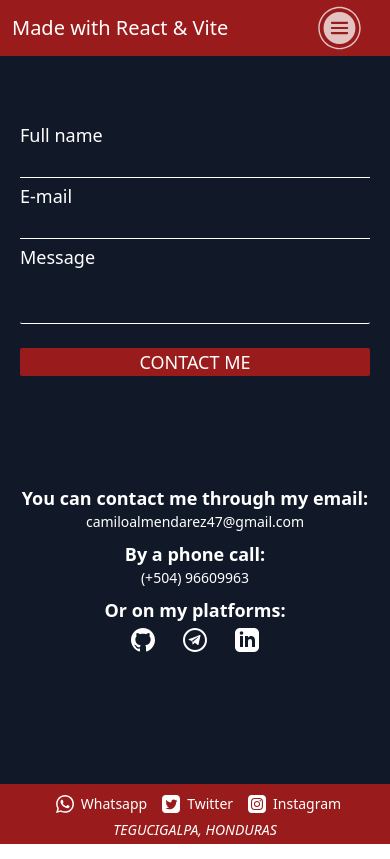
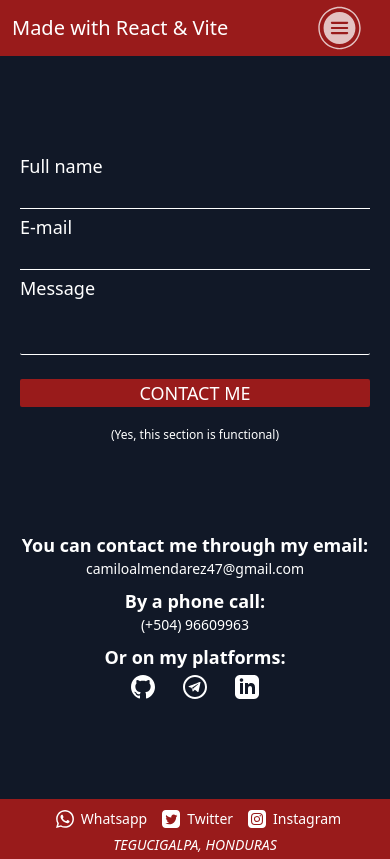
Before and after one commit to Rublox99/portafolio-ruben-almendares, a React (Vite) app: page /contactMe in a window 390 px wide. Built offline with nearby package versions, Linux system fonts and the light colour scheme.

Commit message:
Corregidos detalles de responsividad y agregada la funcionalidad de EmailJS

```diff
--- a/src/pages/ContactMe.jsx
+++ b/src/pages/ContactMe.jsx
@@ -1,7 +1,9 @@
-import React from 'react'
+import React, { useRef } from 'react'
 import Header from '../components/Header'
 import Footer from '../components/Footer'
+import Error from '../components/Error'
 import { useState } from 'react'
+import emailjs from 'emailjs-com'
 
 function classNames(...classes) {
   return classes.filter(Boolean).join(' ')
@@ -11,27 +13,50 @@ const ContactMe = () => {
   const [name, setName] = useState("");
   const [email, setEmail] = useState("");
   const [msg, setMsg] = useState("");
+  const [error, setError]= useState(false);
+
+  function sendEmail (e) {
+    e.preventDefault();
+
+    if ([name, email, msg].includes("")){
+      setError(true)
+    }else{
+      setError(false)
+      setName("")
+      setEmail("")
+      setMsg("")
+
+      emailjs.sendForm('gmail', 'template_kdfz47o', e.target, 'YoE5iUlXq8A5FL5kb')
+      .then((result) => {
+          console.log(result.text);
+      }, (error) => {
+          console.log(error.text);
+      });
+    }
+  }
 
   return (
-    <div className='bg-gray-900 flex flex-col h-screen phone:h-screen'>
+    <div className='bg-gray-900 flex flex-col h-screen phone:h-screen rotatedPhone:h-full'>
       <Header />
-      <section className='text-white text-lg flex phone:flex-col justify-center m-auto h-full w-full'>
+      <form onSubmit={sendEmail} className='text-white text-lg flex phone:flex-col tablet:pt-16 rotatedPhone:pt-0 justify-center m-auto h-full w-full'>
         {/*FORMULARIO DE CONTACTO*/}
         <div className='flex flex-col w-1/4 phone:w-full py-28 phone:mt-20 phone:py-2 phone:px-5 mx-5 phone:mx-0'>
           <label>Full name</label>
-          <input type="text" id='nombreCompleto' className={classNames('my-1 px-1 text-base bg-transparent border-b border-white transition-all',
+          <input type="text" name="name" id='nombreCompleto' className={classNames('my-1 px-1 text-base bg-transparent border-b border-white transition-all',
             'hover:bg-white hover:rounded-sm hover:border-black hover:text-black')}
             value={name} onChange={e => setName(e.target.value)} />
           <label>E-mail</label>
-          <input type="email" id='correoElectronico' className={classNames('my-1 px-1 text-base bg-transparent border-b border-white transition-all',
+          <input type="email" name="email" id='correoElectronico' className={classNames('my-1 px-1 text-base bg-transparent border-b border-white transition-all',
             'hover:bg-white hover:rounded-sm hover:border-black hover:text-black')}
             value={email} onChange={e => setEmail(e.target.value)} />
           <label>Message</label>
-          <textarea type="text" id='mensaje' className={classNames('my-1 px-1 h-4/6 text-start resize-none text-base bg-transparent border-b rounded-sm border-white transition-all',
+          <textarea name="message" type="text" id='mensaje' className={classNames('my-1 px-1 h-4/6 longHeight:h-3/6 rotatedPhone:py-5 text-start resize-none text-base bg-transparent border-b rounded-sm border-white transition-all',
             'hover:bg-white hover:rounded-sm hover:border-black hover:text-black')}
             value={msg} onChange={e => setMsg(e.target.value)} />
 
           <button type='submit' className='bg-red-800 rounded-sm my-5 uppercase active:scale-95 hover:bg-red-500 transition-all'>Contact me</button>
+          {error && (<Error mensaje="All the fields are required"/>)}
+          <span className='text-center text-xs'>(Yes, this section is functional)</span>
         </div>
 
         {/*MEDIOS DE CONTACTO*/}
@@ -49,7 +74,7 @@ const ContactMe = () => {
             <li className='flex hover:invert transition-all duration-200'><a href="https://www.linkedin.com/in/rubenalmendareshn/" className='my-auto'><img src="webGraphics/favicon-linkedin.svg" className='invert'/></a></li>
           </ul>
         </div>
-      </section>
+      </form>
 
       <Footer />
     </div>
```
